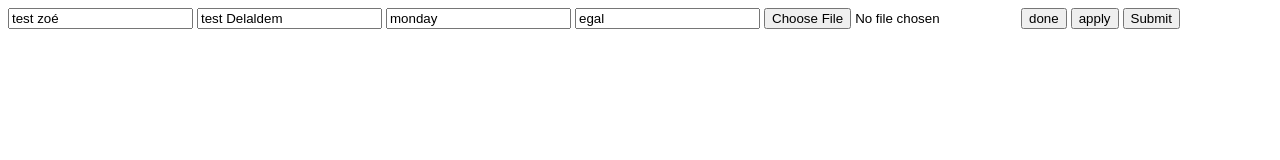
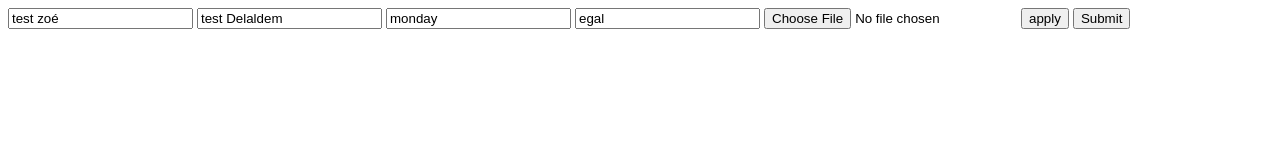
Before and after one commit to segnoagblevon/testGit, a plain HTML site: page index.html in a window 1280 px wide. Drawn offline with Linux system fonts and the light colour scheme.

Commit message:
drop done

```diff
--- a/index.html
+++ b/index.html
@@ -15,7 +15,6 @@
 <input name="BirthDay" value="monday">
 <input name="equal" value="egal">
 <input name="fileName" type="file">
-<input type="button" value="done">
 <input type="button" value="apply">
 <input type="submit">
 </body>
```
